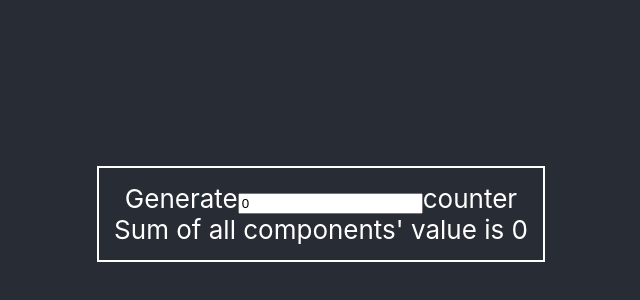
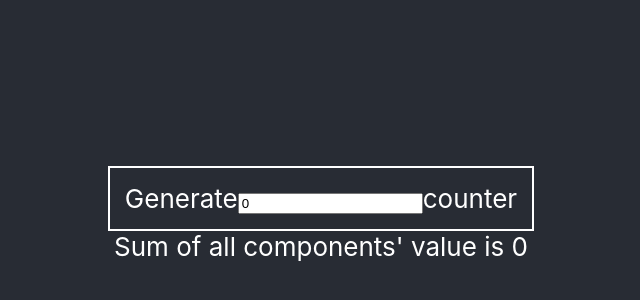
Before and after one commit to carolchu08/my_App_Counter, a React (Create React App) app: page / in a window 1280 px wide. Shown: the part 186-486 px from the top of the page, without its empty margins (319-959 px from the left). Built offline with nearby package versions, Linux system fonts and the light colour scheme.

Commit message:
feat: refractor

```diff
--- a/src/components/CounterGroup.js
+++ b/src/components/CounterGroup.js
@@ -1,32 +1,37 @@
 import React, { Component } from 'react';
 import Counter from "./Counter";
-import CounterGroupSum from "./CounterGroupSum";
 
 class CounterGroup extends Component {
     constructor(props) {
         super(props);
         this.state = {
-            sum:0
+            sum:0,
+            arrayForRequiredSize : []
         }
 
     }
+    componentDidUpdate = (prevProps) => {
+        if (prevProps.size !== this.props.size) {
+            this.setState({
+                arrayForRequiredSize : this.initArraySize(this.props.size)
+            , sum:0 });
+        }
+    }
     handleValueUpdate = (value)=>{
-        this.setState((prevState) => ({
-            sum: prevState.sum + value
-    }))
+        this.setState({
+            sum: this.state.sum + value
+          }, () => this.props.onChangeValue(this.state.sum));
 }
 
-    initArraySize = (number) => {
-        const size = number.length > 0 ? parseInt(number):0;
-       return Array.from(Array(size).keys())
-    };
+    initArraySize = (size) => {
+    const number = size.length > 0 ? parseInt(size) : 0;
+    const keySuffix = Math.random() * 10;
+    return Array.from(Array(number).keys()).map(index => `${index}_${keySuffix}`);
+}
     render() {
-        const size = this.props.size;
-        const initArraySize = this.initArraySize(size);
         return (
             <div>
-                <CounterGroupSum sum={this.state.sum}/>
-                {initArraySize.map((value) => (
+                {this.state.arrayForRequiredSize.map((value) => (
                     <Counter key ={value}  onChangeValue={this.handleValueUpdate}/>
                 ))}
 
--- a/src/components/CounterSizeGenerator.js
+++ b/src/components/CounterSizeGenerator.js
@@ -11,6 +11,7 @@ class CounterSizeGenerator extends Component {
     }
     onChange = (event) => {
         this.setState({size:event.target.value});
+        this.props.onChange(event);
     };
     render() {
         return (
@@ -24,7 +25,6 @@ class CounterSizeGenerator extends Component {
                 <label>Generate
                 <input type="number" value={this.state.size} onChange={this.onChange} />
                 counter</label>
-                <CounterGroup size={this.state.size} />
                 </section>
             </div>
         );
--- a/src/components/MultiCounter.js
+++ b/src/components/MultiCounter.js
@@ -4,12 +4,37 @@ import CounterGroupSum from "./CounterGroupSum";
 import CounterGroup from "./CounterGroup";
 
 class MultiCounter extends Component {
+    constructor(props) {
+        super(props);
+        this.state = {
+            size: 0,
+            sum: 0
+        };
+    }
+
+    handleChange = (event) => {
+        this.setState({
+            size: event.target.value,
+            sum:0
+        })
+    }
+    handleSum = (updatedSum) => {
+        this.setState({
+            sum: updatedSum,
+        });
+    }
+
+
+
 
     render() {
         return (
 
             <div>
-                < CounterSizeGenerator />
+             <CounterSizeGenerator size={this.state.size} onChange={this.handleChange}/>
+             <CounterGroupSum sum={this.state.sum} />
+             <CounterGroup size={this.state.size} sum={this.state.sum} onChangeValue={this.handleSum}/>
+
 
             </div>
         );
```
Also changed, not shown: 1 other file (tests, documents, lock files or other folders).
